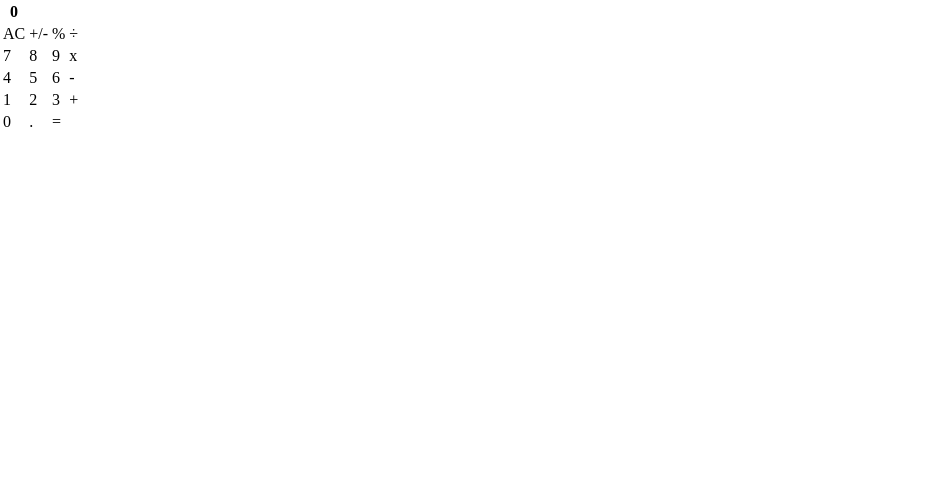
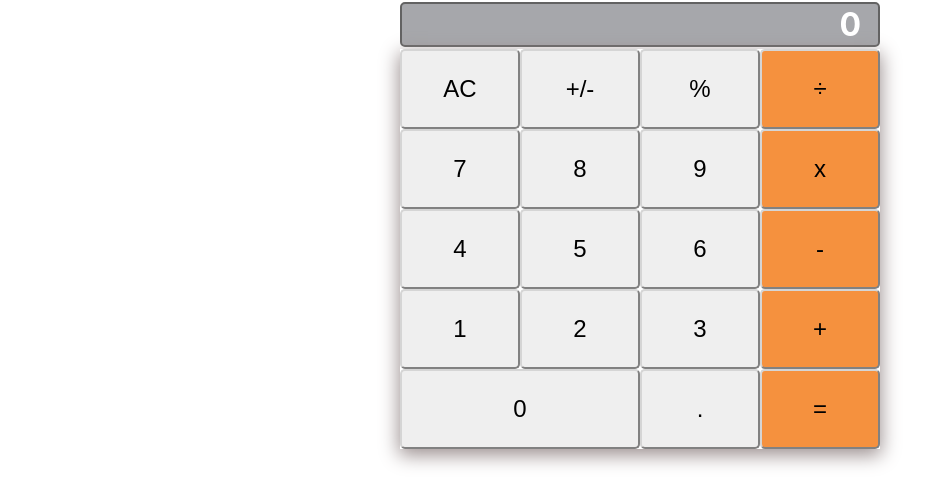
Before and after one commit to Sparktan24/Math-Magicians-, a React (Create React App) app: page /calculator in a window 1280 px wide. Shown: the top 504 px of the page, without its empty margins (0-952 px from the left). Built offline with nearby package versions, Linux system fonts and the light colour scheme.

Commit message:
Add styles

```diff
--- a/src/components/Calculator.jsx
+++ b/src/components/Calculator.jsx
@@ -1,48 +1,96 @@
 import React from 'react';
 
-const Calculator = () => {
-  return (
-    <section>
+const Calculator = () => (
+  <>
+    <section id="calculator">
       <table>
         <thead>
-          <tr>
+          <tr className="result">
             <th>0</th>
           </tr>
         </thead>
         <tbody>
-          <tr>
-            <td>AC</td>
-            <td>+/-</td>
-            <td>%</td>
-            <td>÷</td>
+          <tr className="buttons-row">
+            <td>
+              <button type="button">AC</button>
+            </td>
+            <td>
+              <button type="button">+/-</button>
+            </td>
+            <td>
+              <button type="button">%</button>
+            </td>
+            <td>
+              <button type="button" className="orange">
+                ÷
+              </button>
+            </td>
           </tr>
-          <tr>
-            <td>7</td>
-            <td>8</td>
-            <td>9</td>
-            <td>x</td>
+          <tr className="buttons-row">
+            <td>
+              <button type="button">7</button>
+            </td>
+            <td>
+              <button type="button">8</button>
+            </td>
+            <td>
+              <button type="button">9</button>
+            </td>
+            <td>
+              <button type="button" className="orange">
+                x
+              </button>
+            </td>
           </tr>
-          <tr>
-            <td>4</td>
-            <td>5</td>
-            <td>6</td>
-            <td>-</td>
+          <tr className="buttons-row">
+            <td>
+              <button type="button">4</button>
+            </td>
+            <td>
+              <button type="button">5</button>
+            </td>
+            <td>
+              <button type="button">6</button>
+            </td>
+            <td>
+              <button type="button" className="orange">
+                -
+              </button>
+            </td>
           </tr>
-          <tr>
-            <td>1</td>
-            <td>2</td>
-            <td>3</td>
-            <td>+</td>
+          <tr className="buttons-row">
+            <td>
+              <button type="button">1</button>
+            </td>
+            <td>
+              <button type="button">2</button>
+            </td>
+            <td>
+              <button type="button">3</button>
+            </td>
+            <td>
+              <button type="button" className="orange">
+                +
+              </button>
+            </td>
           </tr>
-          <tr>
-            <td>0</td>
-            <td>.</td>
-            <td>=</td>
+          <tr className="buttons-last-row">
+            <td>
+              <button type="button">0</button>
+            </td>
+            <td>
+              <button type="button">.</button>
+            </td>
+            <td>
+              <button type="button" className="orange">
+                =
+              </button>
+            </td>
           </tr>
         </tbody>
       </table>
     </section>
-  );
-};
+  </>
+);
 
 export default Calculator;
--- a/src/index.css
+++ b/src/index.css
@@ -1,3 +1,70 @@
 body {
   margin: 0;
+  font-family:
+
+    -apple-system,
+    BlinkMacSystemFont,
+    'Segoe UI',
+    'Roboto',
+    'Oxygen',
+    'Ubuntu',
+    'Cantarell',
+    'Fira Sans',
+    'Droid Sans',
+    'Helvetica Neue',
+    sans-serif;
+  -webkit-font-smoothing: antialiased;
+  -moz-osx-font-smoothing: grayscale;
 }
+
+#calculator {
+  background: #fff;
+  display: flex;
+  justify-content: center;
+}
+
+#calculator .result {
+  background: #a6a7ab;
+  color: #fff;
+  border-radius: 5px;
+  display: flex;
+  font-size: 2rem;
+  justify-content: flex-end;
+  padding-right: 1rem;
+  border: 2px solid #626262;
+}
+
+#calculator table tbody {
+  width: 50vw;
+  min-width: 20rem;
+  max-width: 30rem;
+  height: 50vh;
+  display: grid;
+  box-shadow: 0 5px 18px 1px #9b8f8f;
+}
+
+#calculator tbody td {
+  padding: 0;
+}
+
+#calculator tbody button {
+  height: 100%;
+  width: 100%;
+  font-size: 1.5rem;
+  border-radius: 5px;
+  border-color: #d5d5d5;
+}
+
+.buttons-row {
+  display: grid;
+  grid-template-columns: repeat(4, 1fr);
+}
+
+.buttons-last-row {
+  display: grid;
+  grid-template-columns: 2fr 1fr 1fr;
+}
+
+.orange {
+  background: #f5913e;
+}
```
